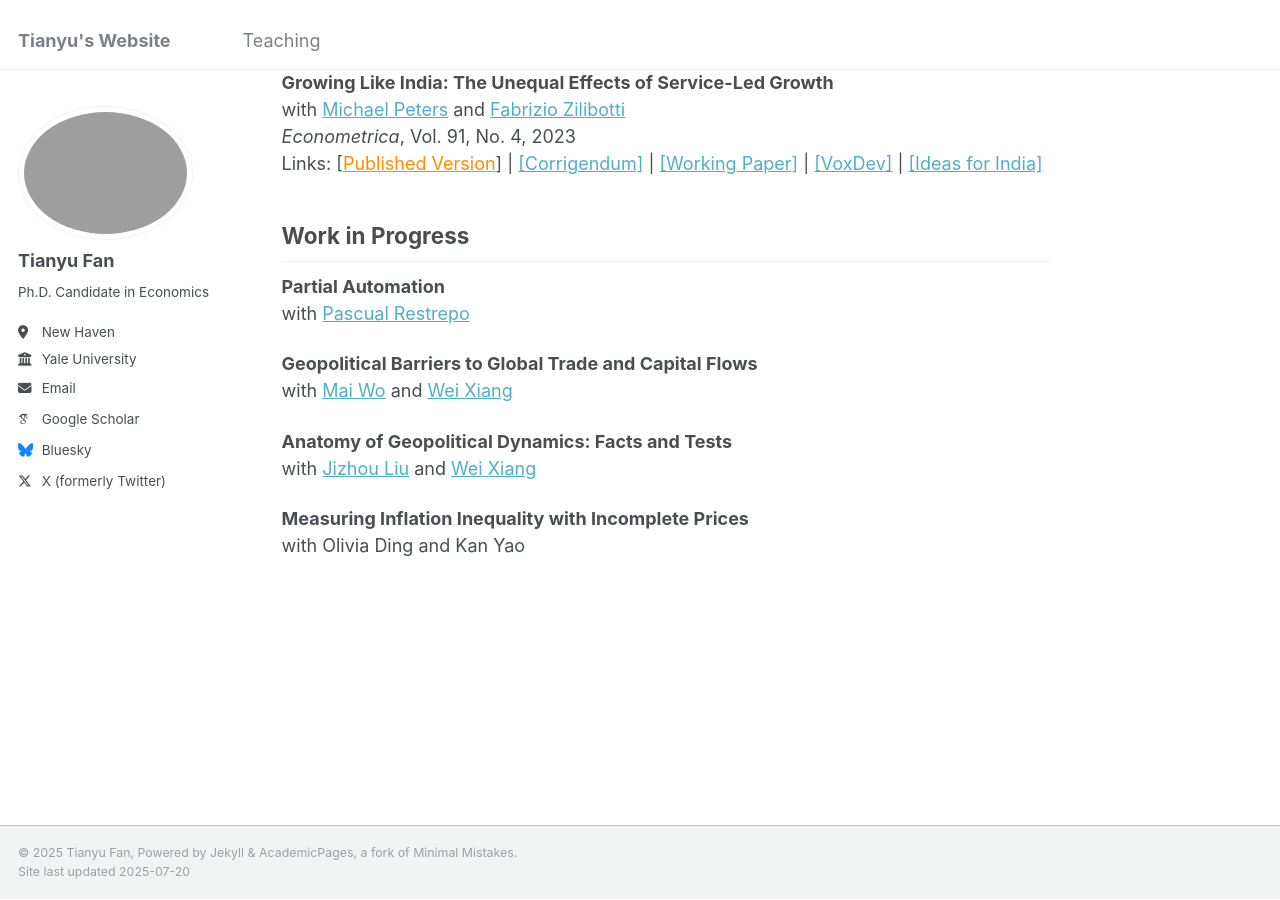
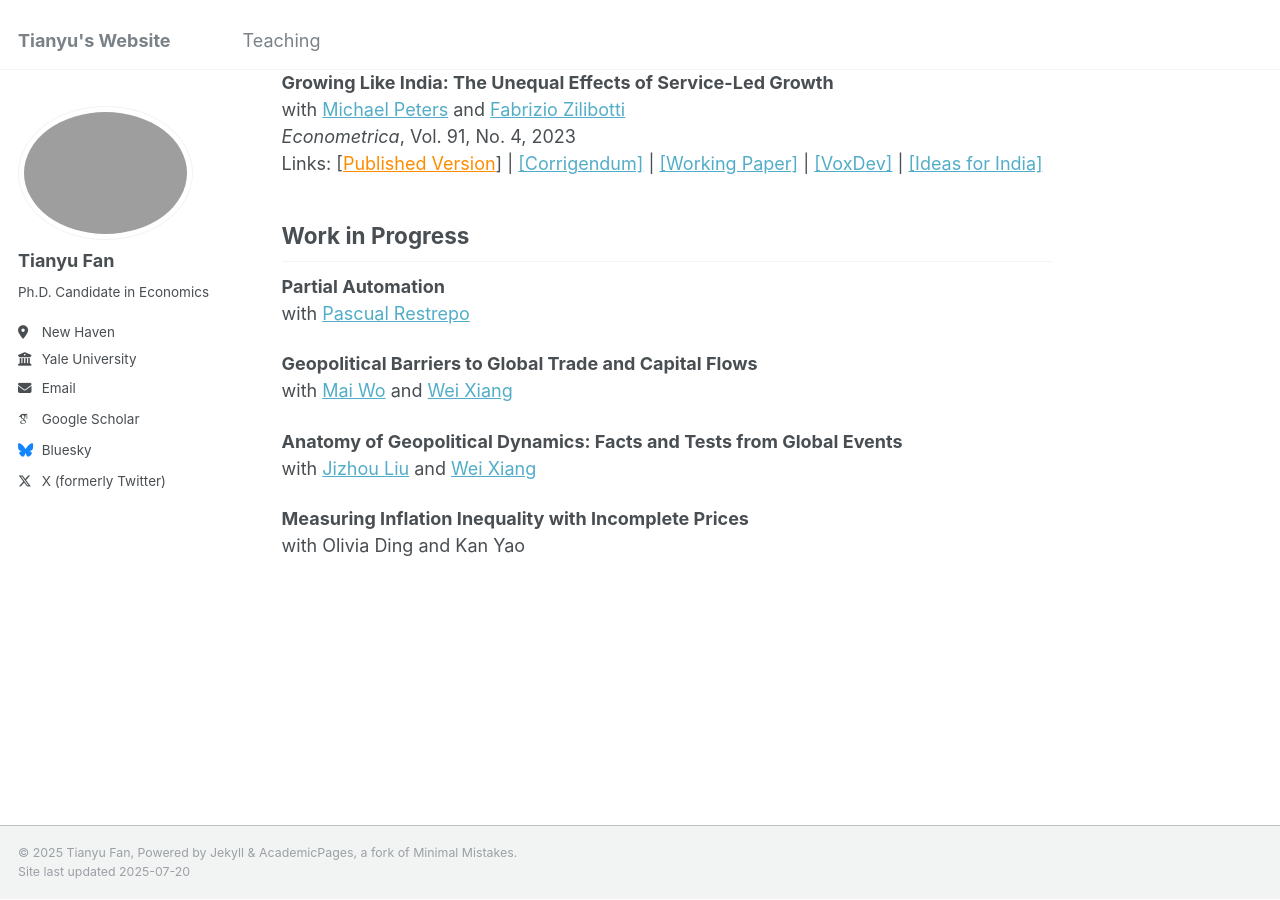
Before and after one commit to tianyufan-econ/tianyufan-econ.github.io, a Jekyll site: the page built from _pages/about.md, in a window 1280 px wide and 900 px high, scrolled down 610 px. Built offline with Jekyll 4.4.1, drawn with Linux system fonts in a browser that asks for light colours; some web fonts are replaced.

Commit message:
Update about.md

```diff
--- a/_pages/about.md
+++ b/_pages/about.md
@@ -37,7 +37,7 @@ with [Pascual Restrepo](https://campuspress.yale.edu/pascualrestrepo/)
 **Geopolitical Barriers to Global Trade and Capital Flows**
 with [Mai Wo](https://sites.google.com/view/maiwo/) and [Wei Xiang](https://sites.google.com/view/wei-xiang)
 
-**Anatomy of Geopolitical Dynamics: Facts and Tests**
+**Anatomy of Geopolitical Dynamics: Facts and Tests from Global Events**
 with [Jizhou Liu](https://ljz0.github.io) and [Wei Xiang](https://sites.google.com/view/wei-xiang)
 
 **Measuring Inflation Inequality with Incomplete Prices**
```
